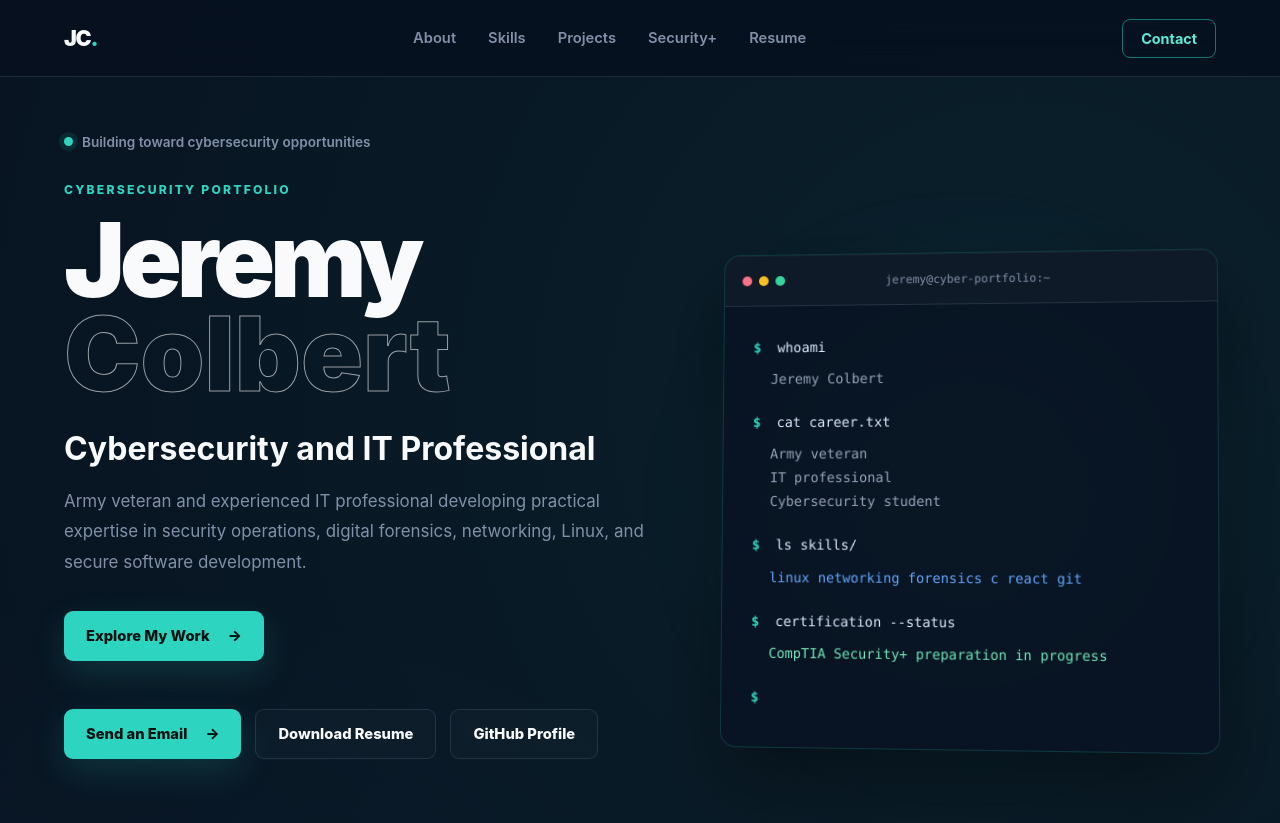
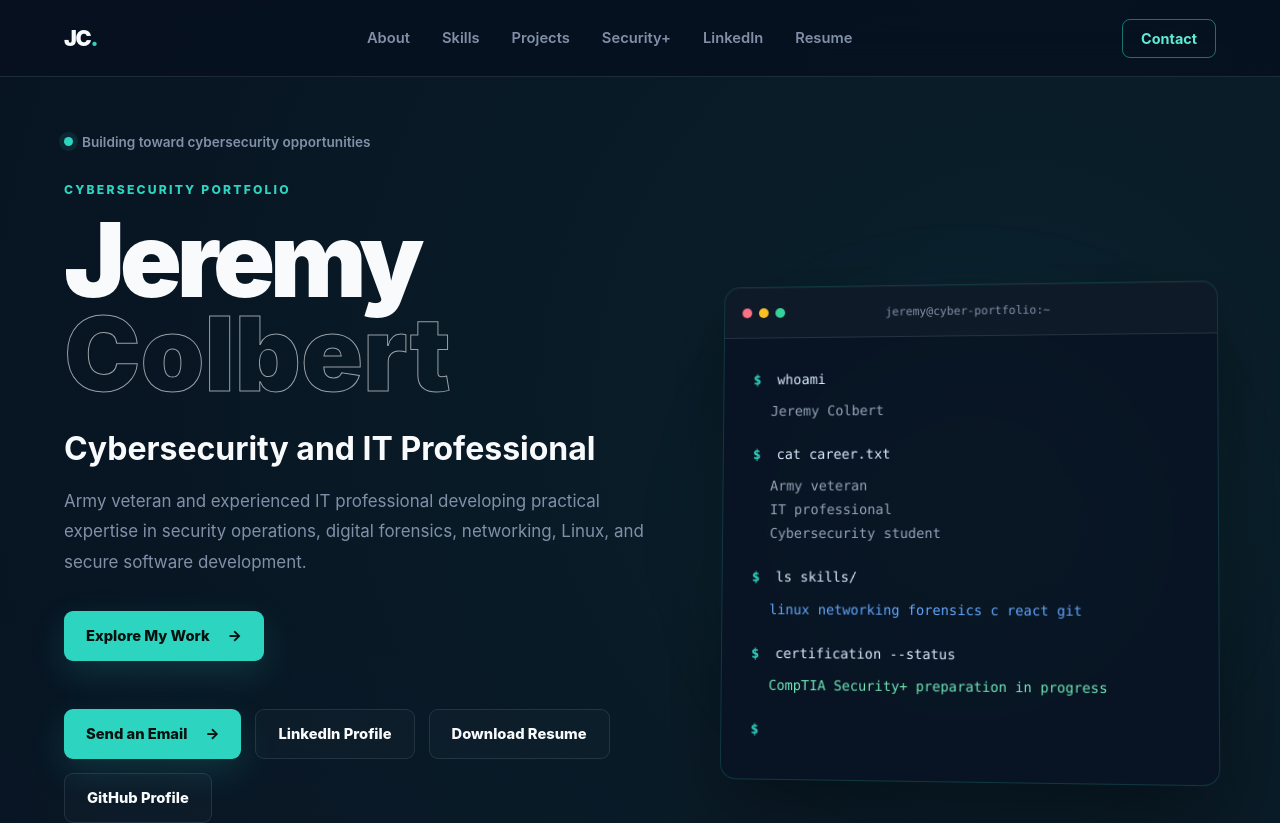
Before and after one commit to jeme4123/cybersecurity-portfolio, a React (Vite) app: page / in a window 1280 px wide. Shown: the top 823 px of the page. Built offline with nearby package versions, Linux system fonts and the light colour scheme.

Commit message:
Add LinkendIn profile links

```diff
--- a/src/pages/Home.jsx
+++ b/src/pages/Home.jsx
@@ -100,6 +100,14 @@
             <a href="#certification">Security+</a>
 
             <a
+              href="https://www.linkedin.com/in/jeremy-c-345732107/"
+              target="_blank"
+              rel="noreferrer"
+            >
+              LinkedIn
+            </a>
+
+            <a
               href="Jeremy-Colbert-Resume.pdf"
               target="_blank"
               rel="noreferrer"
@@ -147,6 +155,15 @@
               <a className="primaryButton" href="mailto:jeme41@gmail.com">
                   Send an Email
                   <span aria-hidden="true">→</span>
+                </a>
+
+                <a
+                  className="secondaryButton"
+                  href="https://www.linkedin.com/in/YOUR-LINKEDIN-NAME/"
+                  target="_blank"
+                  rel="noreferrer"
+                >
+                  LinkedIn Profile
                 </a>
 
                 <a
```
